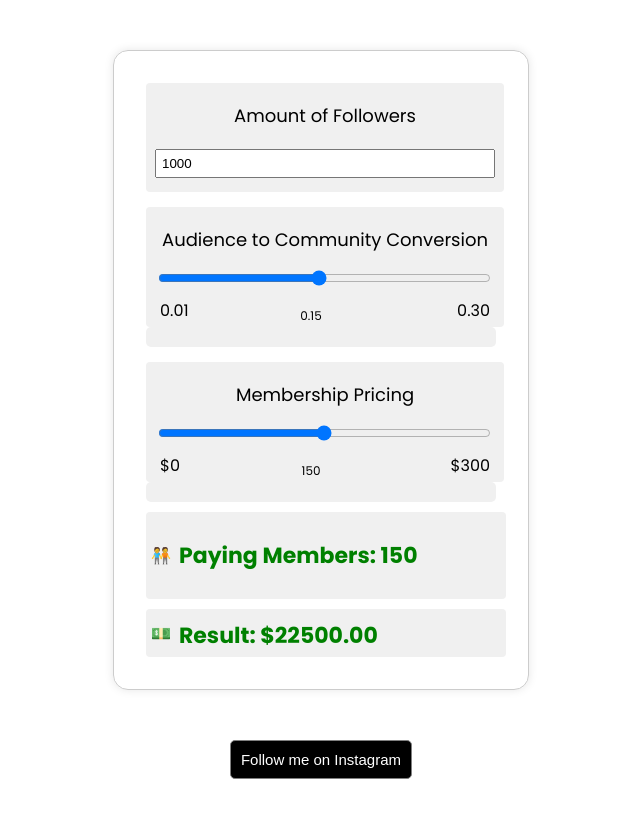
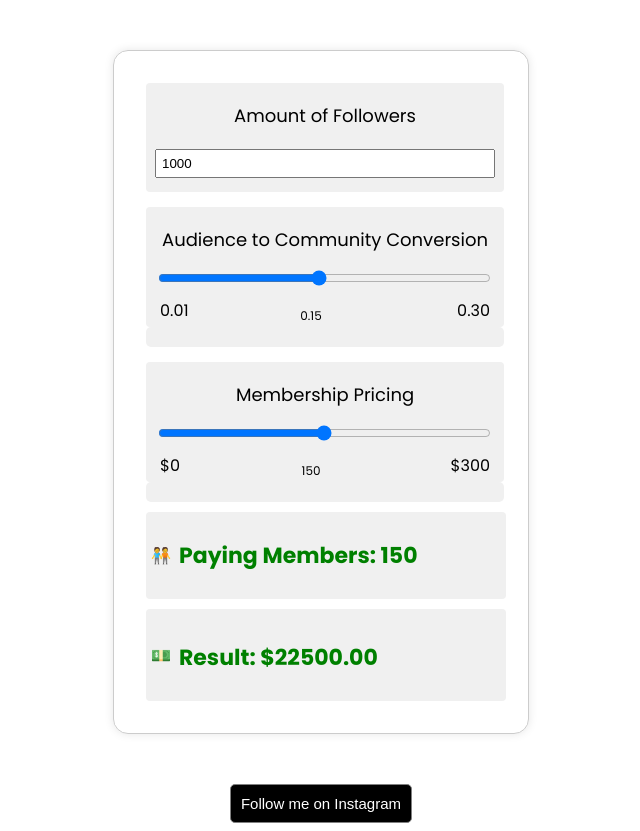
Before and after one commit to surajvsonkar/communityCalci-Fiverr, a plain HTML site: page index.html in a window 1280 px wide. Shown: the whole page, without its empty margins (319-959 px from the left). Before the commit the page ends 800 px from the top, so only its background shows below. Drawn offline with Linux system fonts and the light colour scheme.

Commit message:
final commit

```diff
--- a/index.html
+++ b/index.html
@@ -54,12 +54,9 @@
             <p id="payingMembers" style="font-size: 22px">Paying Members: 3</p>
         </div>
 
-        <div class="final-box bg-2"
-        ">
+        <div class="final-box bg-2" "="">
             <span>💵</span>
-            <div id="result" style="margin-top: 5px;font-size: 22px;font-weight: bold;color: green;">
-                Result: $472.5
-            </div>
+            <div id="result" style="margin-top: 5px;font-size: 22px;font-weight: bold;color: green;">Result: $22500.00</div>
         </div>
     </div>
     <div class="follow-button">
--- a/index.js
+++ b/index.js
@@ -23,7 +23,7 @@ function calculate() {
 	payingMembersText.textContent = `Paying Members: ${payingMembers}`;
 
 	const result = payingMembers * pricing;
-	resultDiv.textContent = `Result: $${result.toFixed(2)}`;
+	resultDiv.innerHTML = `<p>Result: $${result.toFixed(2)}</p>`;
 }
 
 function updateGraphValue(input, valueElement) {
--- a/styles.css
+++ b/styles.css
@@ -48,7 +48,7 @@ input[type='text'] {
 }
 
 .graph {
-	width: 100%;
+	width: 358px;
 	height: 20px;
 	background-color: #f0f0f0;
 	position: relative;
```
